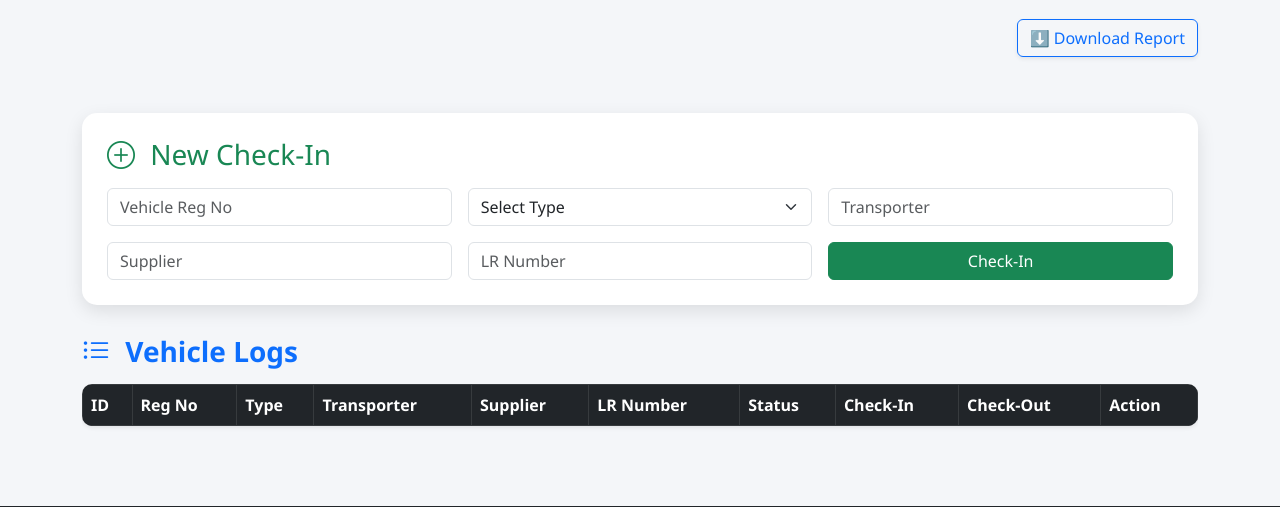
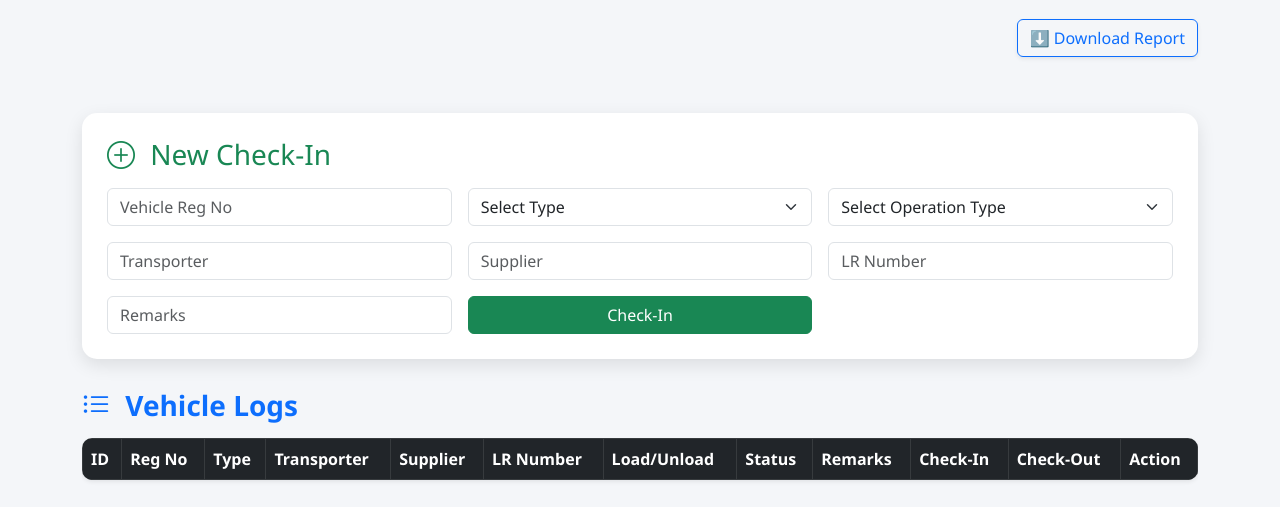
Before and after one commit to ashish86git/vhs, a Flask app: page /index in a window 1280 px wide. Shown: the part 235-742 px from the top of the page. Run offline with Flask 3, Linux system fonts and the light colour scheme; the visitor is signed in with stand-in values (Sample User, id 1); lists and menus that the app fills with data are empty.

Commit message:
Add files via upload

```diff
--- a/templates/index.html
+++ b/templates/index.html
@@ -155,13 +155,24 @@
         </select>
       </div>
       <div class="col-md-4">
-        <input type="text" name="transporter" class="form-control" placeholder="Transporter" required>
+        <select name="load_unload" class="form-select" required>
+          <option value="">Select Operation Type</option>
+          <option value="Load">Load</option>
+          <option value="Unload">Unload</option>
+          <option value="load_unload">Load/Unload</option>
+        </select>
       </div>
       <div class="col-md-4">
-        <input type="text" name="supplier" class="form-control" placeholder="Supplier" required>
+        <input type="text" name="transporter" class="form-control" placeholder="Transporter">
       </div>
       <div class="col-md-4">
-        <input type="text" name="lr_number" class="form-control" placeholder="LR Number" required>
+        <input type="text" name="supplier" class="form-control" placeholder="Supplier">
+      </div>
+      <div class="col-md-4">
+        <input type="text" name="lr_number" class="form-control" placeholder="LR Number">
+      </div>
+      <div class="col-md-4">
+        <input type="text" name="remarks" class="form-control" placeholder="Remarks">
       </div>
       <div class="col-md-4 d-grid">
         <button type="submit" class="btn btn-success">Check-In</button>
@@ -181,7 +192,9 @@
           <th>Transporter</th>
           <th>Supplier</th>
           <th>LR Number</th>
+          <th>Load/Unload</th>
           <th>Status</th>
+          <th>Remarks</th>
           <th>Check-In</th>
           <th>Check-Out</th>
           <th>Action</th>
@@ -196,7 +209,9 @@
           <td>{{ v.transporter }}</td>
           <td>{{ v.supplier }}</td>
           <td>{{ v.lr_number }}</td>
+          <td>{{ v.load_unload }}</td>
           <td>{{ v.status }}</td>
+          <td>{{ v.remarks }}</td>
           <td>{{ v.check_in }}</td>
           <td>{{ v.check_out }}</td>
           <td>
```
